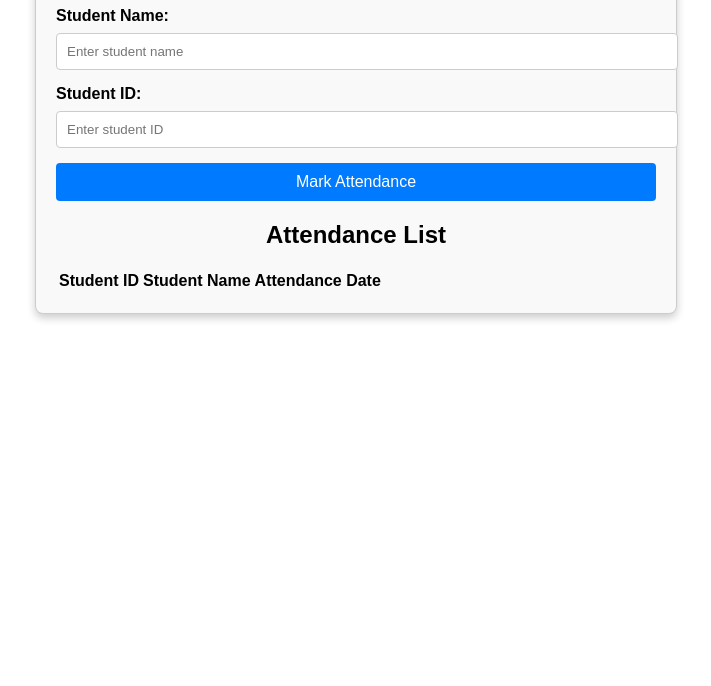
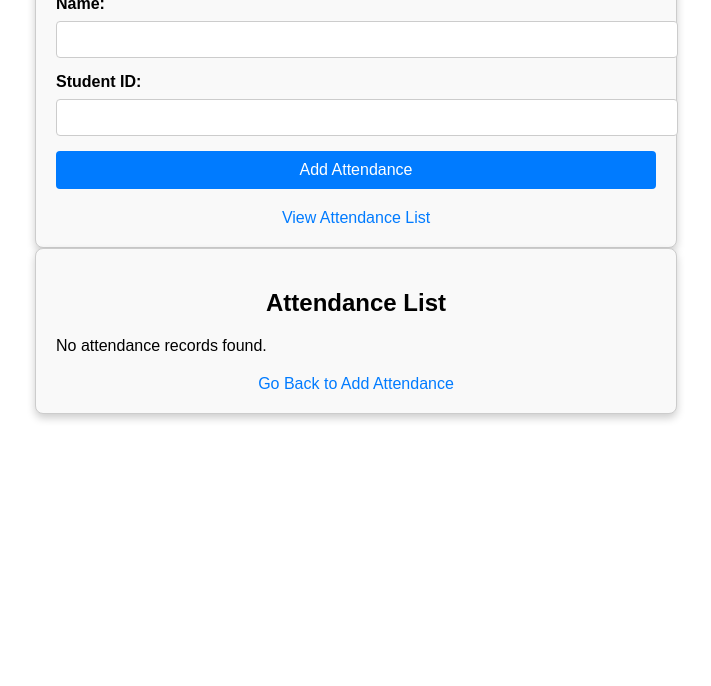
Before and after one commit to DevFadul/AmroAssigment, a plain HTML site: page index.html in a window 1280 px wide. Shown: the part 114-800 px from the top of the page, without its empty margins (284-995 px from the left). Drawn offline with Linux system fonts and the light colour scheme.

Commit message:
Update index.html

```diff
--- a/index.html
+++ b/index.html
@@ -3,37 +3,40 @@
 <head>
   <meta charset="UTF-8">
   <meta name="viewport" content="width=device-width, initial-scale=1.0">
-  <title>Student Attendance System</title>
+  <title>Add Attendance</title>
   <link rel="stylesheet" href="styles.css">
 </head>
 <body>
   <div class="container">
-    <h1>Student Attendance System</h1>
+    <h2>Add Attendance</h2>
     <form id="attendanceForm">
-      <label for="studentName">Student Name:</label>
-      <input type="text" id="studentName" placeholder="Enter student name" required>
-
-      <label for="studentId">Student ID:</label>
-      <input type="text" id="studentId" placeholder="Enter student ID" required>
-
-      <button type="submit">Mark Attendance</button>
+      <label for="studentName">Name:</label>
+      <input type="text" id="studentName" required>
+      <label for="studentID">Student ID:</label>
+      <input type="text" id="studentID" required>
+      <button type="submit">Add Attendance</button>
     </form>
-
-    <h2>Attendance List</h2>
-    <table id="attendanceTable">
-      <thead>
-        <tr>
-          <th>Student ID</th>
-          <th>Student Name</th>
-          <th>Attendance Date</th>
-        </tr>
-      </thead>
-      <tbody>
-        <!-- Attendance data will be added here dynamically -->
-      </tbody>
-    </table>
+    <a href="list.html">View Attendance List</a>
   </div>
 
   <script src="script.js"></script>
 </body>
 </html>
+<!DOCTYPE html>
+<html lang="en">
+<head>
+  <meta charset="UTF-8">
+  <meta name="viewport" content="width=device-width, initial-scale=1.0">
+  <title>Attendance List</title>
+  <link rel="stylesheet" href="styles.css">
+</head>
+<body>
+  <div class="container">
+    <h2>Attendance List</h2>
+    <div id="attendanceList"></div>
+    <a href="add.html">Go Back to Add Attendance</a>
+  </div>
+
+  <script src="script.js"></script>
+</body>
+</html>
```
